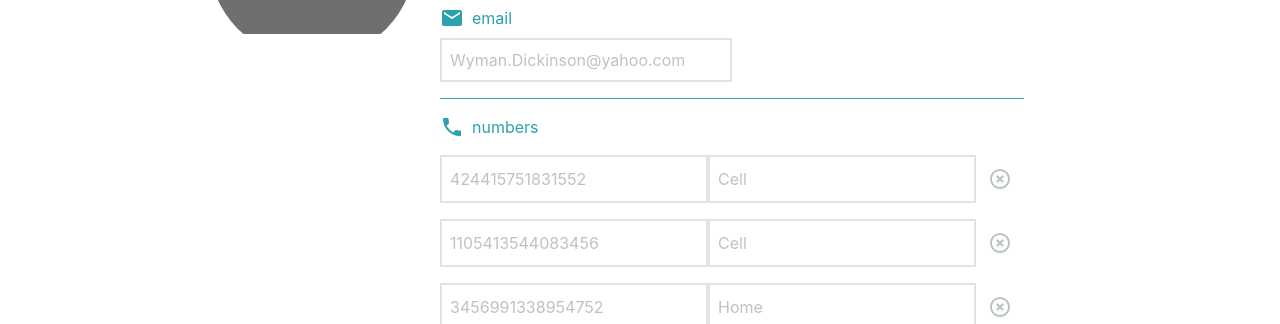
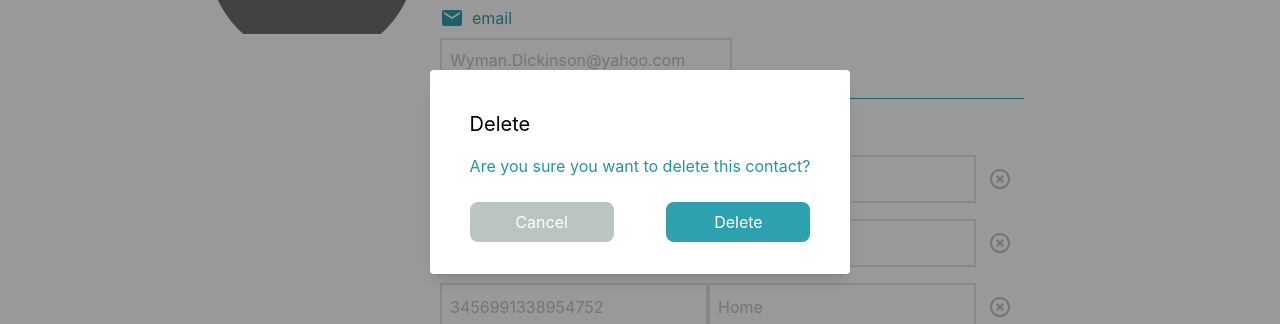
Before and after one commit to mladenkn/react-next-phonebook, a React (Vite) app: page /contact/edit/1 in a window 1280 px wide. Both pictures are taken after a click on the button "Delete". Shown: the part 228-552 px from the top of the page. Built offline with nearby package versions, Linux system fonts and the light colour scheme; grey boxes are pictures that could not be loaded.

Commit message:
various +

```diff
--- a/src/phonebook/delete-dialog.tsx
+++ b/src/phonebook/delete-dialog.tsx
@@ -7,8 +7,8 @@ type Props = {
 }
 
 const DeleteModal = ({ text, onCancel, onConfirm }: Props) => (
-  <Modal>
-    <div className="z-50 rounded bg-white p-4 shadow-lg">
+  <Modal contentClassName="rounded bg-white p-4 shadow-lg">
+    <>
       <h1 className="mx-6 mb-4 mt-6 text-xl">Delete</h1>
 
       <p className="mx-6 mb-6 mt-4 text-primary-dark">{text}</p>
@@ -25,7 +25,7 @@ const DeleteModal = ({ text, onCancel, onConfirm }: Props) => (
           Delete
         </button>
       </div>
-    </div>
+    </>
   </Modal>
 )
 
--- a/src/phonebook/various.tsx
+++ b/src/phonebook/various.tsx
@@ -1,5 +1,6 @@
 import { ComponentType, ReactNode } from "react"
 import clsx from "clsx"
+import { cn } from "../utils"
 
 type ContactFieldLabelProps = {
   Icon: ComponentType<{ className?: string }>
@@ -13,11 +14,17 @@ export const ContactFieldLabel = (p: ContactFieldLabelProps) => (
   </div>
 )
 
-export function Modal({ children }: { children: ReactNode }) {
+export function Modal({
+  contentClassName,
+  children,
+}: {
+  children: ReactNode
+  contentClassName?: string
+}) {
   return (
     <div className="fixed inset-0 z-40 flex items-center justify-center overflow-y-auto">
       <div className="fixed inset-0 bg-black opacity-40" />
-      {children}
+      <div className={cn("z-50", contentClassName)}>{children}</div>
     </div>
   )
 }
```
